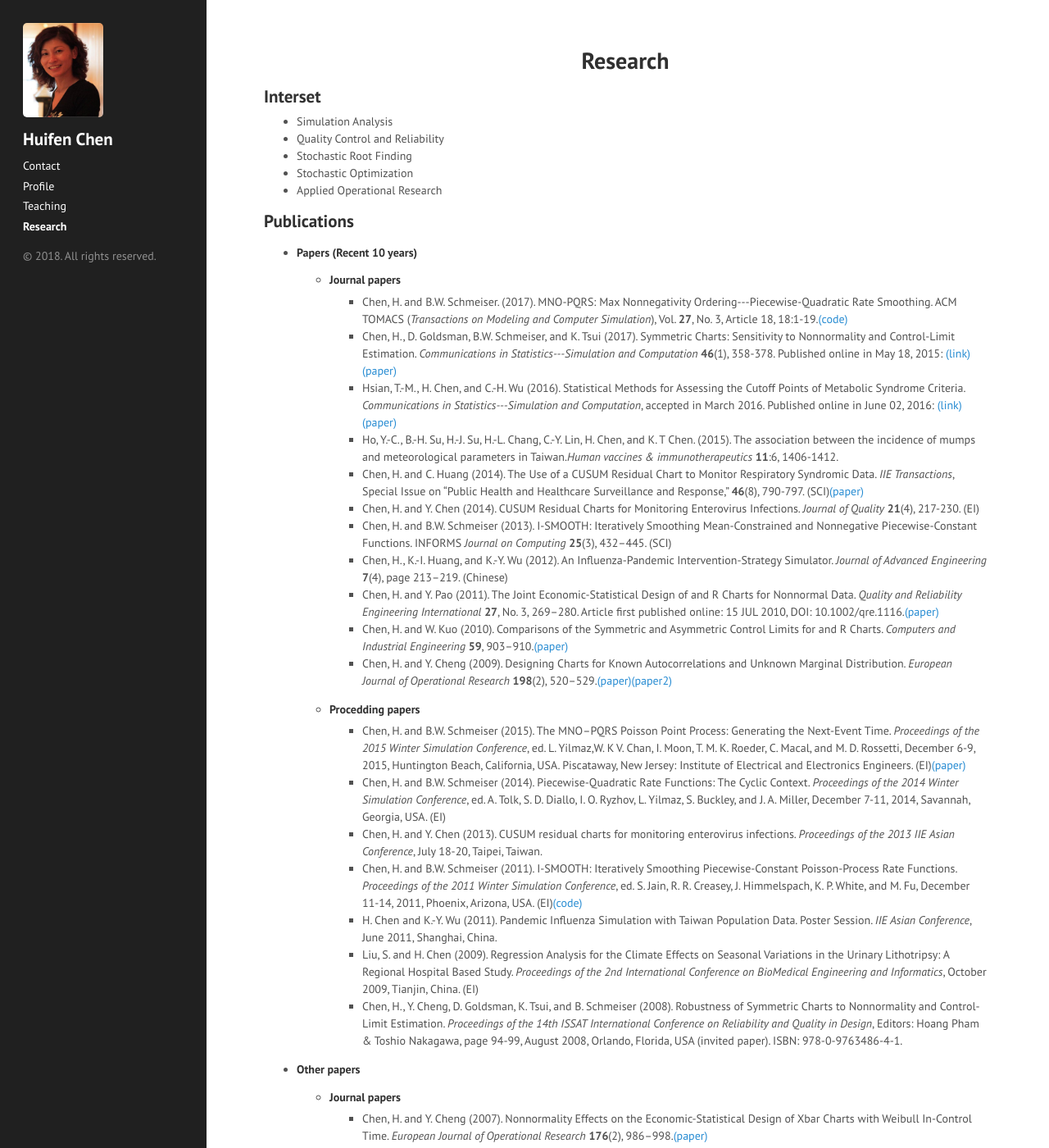
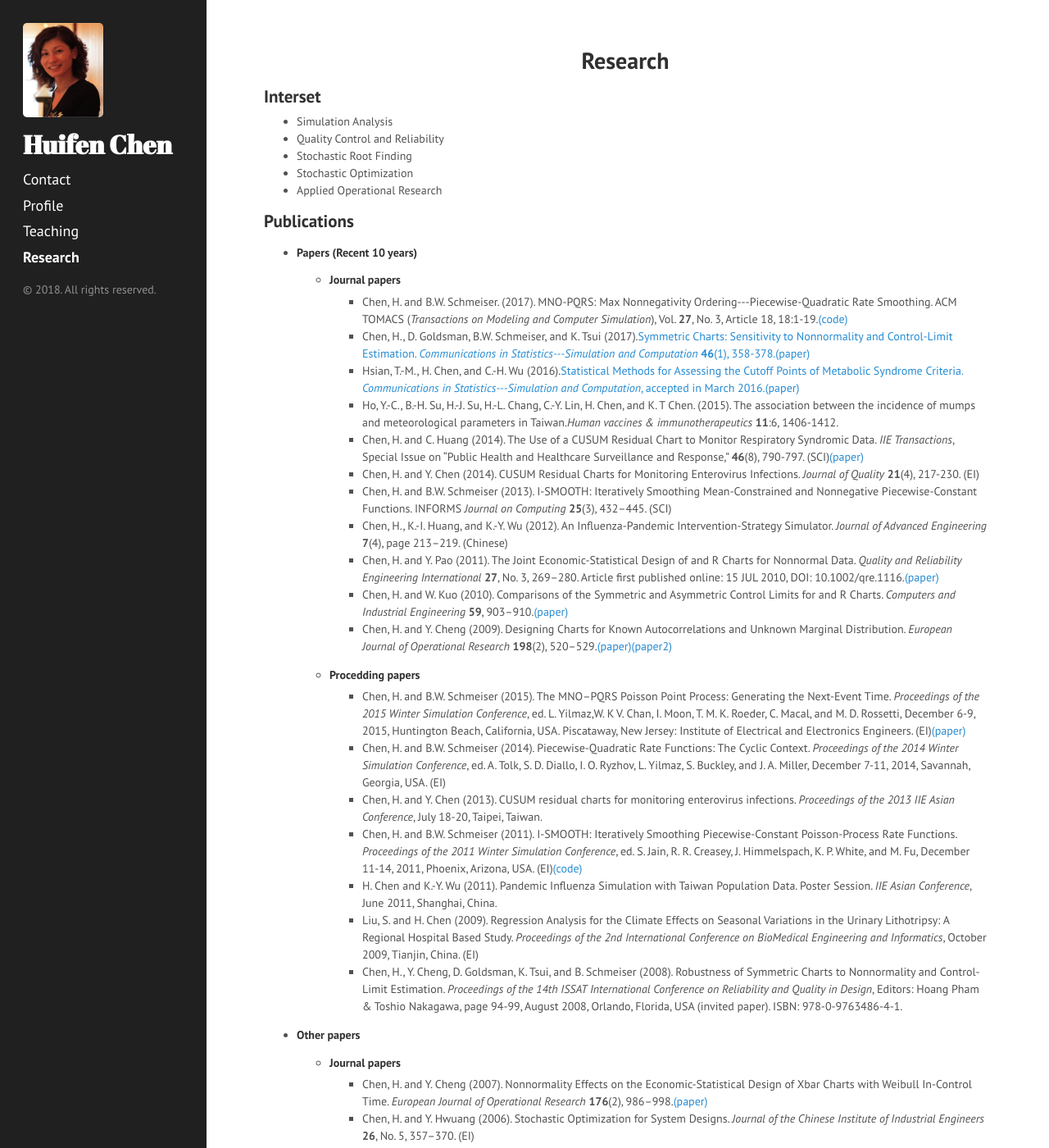
Before and after one commit to huifenchen/huifenchen.github.io, a Jekyll site: the page built from research.html, in a window 1280 px wide and 1400 px high. Shown: the whole window at 82% size. Built offline with Jekyll 4.4.1, drawn with Linux system fonts in a browser that asks for light colours; nearby versions of some CDN libraries.

Commit message:
link change

```diff
--- a/_data/paper.yml
+++ b/_data/paper.yml
@@ -7,13 +7,13 @@ journal:
       slink: ""
 
     - year: 2017
-      topic: 'Chen, H., D. Goldsman, B.W. Schmeiser, and K. Tsui (2017).  Symmetric  Charts: Sensitivity to Nonnormality and Control-Limit Estimation.  <i>Communications in Statistics---Simulation and Computation</i> <b>46</b>(1), 358-378.  Published online in May 18, 2015: <a href="http://www.tandfonline.com/doi/full/10.1080/03610918.2014.963615">(link)</a>'
+      topic: 'Chen, H., D. Goldsman, B.W. Schmeiser, and K. Tsui (2017).<a href="http://www.tandfonline.com/doi/full/10.1080/03610918.2014.963615">Symmetric  Charts: Sensitivity to Nonnormality and Control-Limit Estimation.  <i>Communications in Statistics---Simulation and Computation</i> <b>46</b>(1), 358-378.</a>'
       link: "2017Symmetric_Xbar_Charts_Sensitivity_to_Nonnormality_and_Control-Limit_Estimation.pdf"
       clink: ""
       slink: ""
 
     - year: 2016
-      topic: 'Hsian, T.-M., H. Chen, and C.-H. Wu (2016).  Statistical Methods for Assessing the Cutoff Points of Metabolic Syndrome Criteria. <i>Communications in Statistics---Simulation and Computation</i>, accepted in March 2016.  Published online in June 02, 2016: <a href="http://www.tandfonline.com/doi/full/10.1080/03610918.2016.1171347">(link)</a>'
+      topic: 'Hsian, T.-M., H. Chen, and C.-H. Wu (2016).<a href="http://www.tandfonline.com/doi/full/10.1080/03610918.2016.1171347">Statistical Methods for Assessing the Cutoff Points of Metabolic Syndrome Criteria. <i>Communications in Statistics---Simulation and Computation</i>, accepted in March 2016.</a>'
       link: "2016Statistical_Methods_for_Assessing_the_Cutoff_Points_of_Metabolic_Syndrome_Criteria.pdf"
       clink: ""
       slink: ""
--- a/_includes/sidebar.html
+++ b/_includes/sidebar.html
@@ -2,11 +2,11 @@
   <div class="container">
     <div class="sidebar-about">
       <img src="/public/pic.jpg" alt="" width="50%">
-      <h2>
+      <h1>
         <a href="/">
           {{ site.title }}
         </a>
-      </h2>
+      </h1>
     </div>
 
     <nav class="sidebar-nav">
--- a/public/css/hyde.css
+++ b/public/css/hyde.css
@@ -130,7 +130,7 @@ html {
   color: #fff;
   margin-top: 0;
   font-family: "Abril Fatface", serif;
-  font-size: 3.25rem;
+  font-size: 2.25rem;
 }
 
 /* Sidebar nav */
@@ -138,6 +138,7 @@ html {
   margin-bottom: 1rem;
 }
 .sidebar-nav-item {
+    font-size: 18px;
   display: block;
   line-height: 1.75;
 }
```
